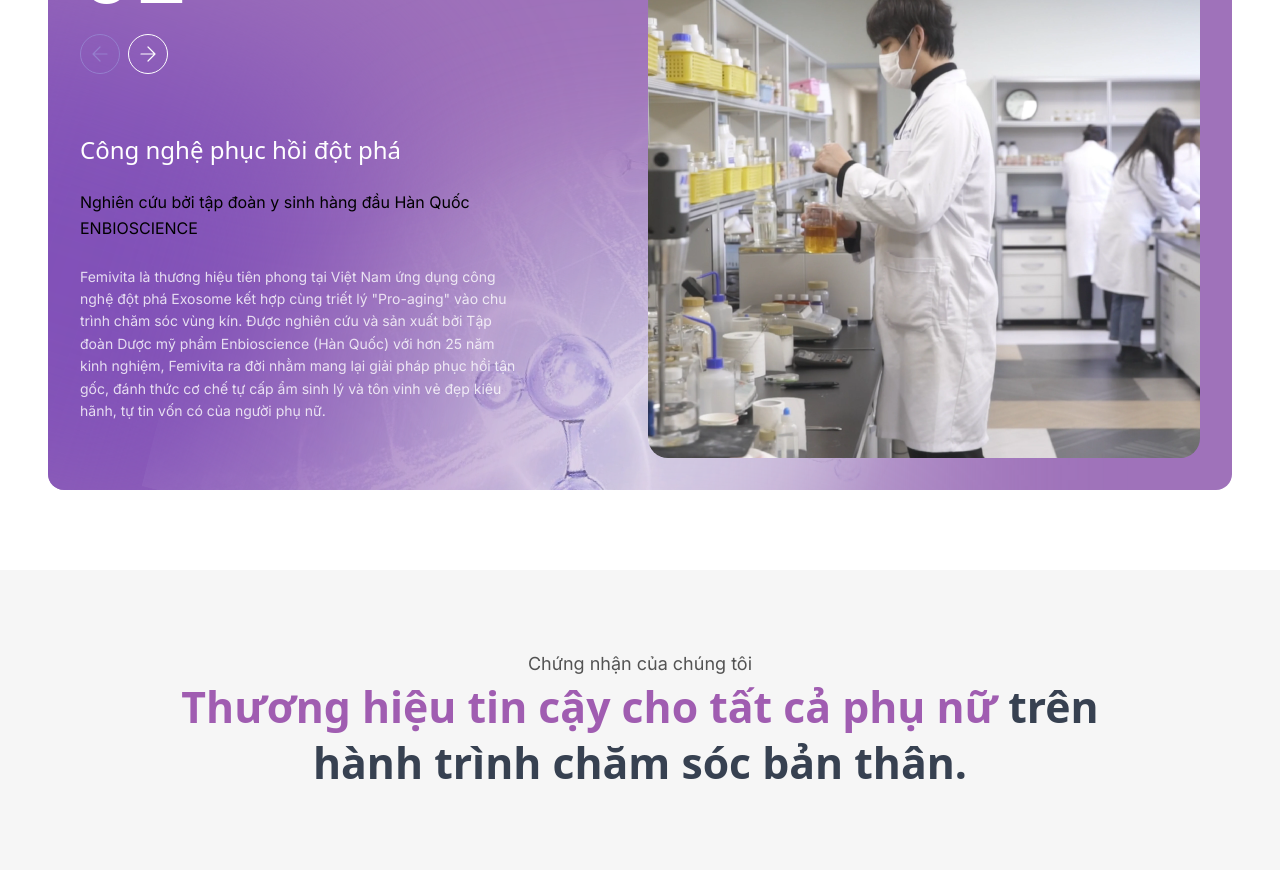
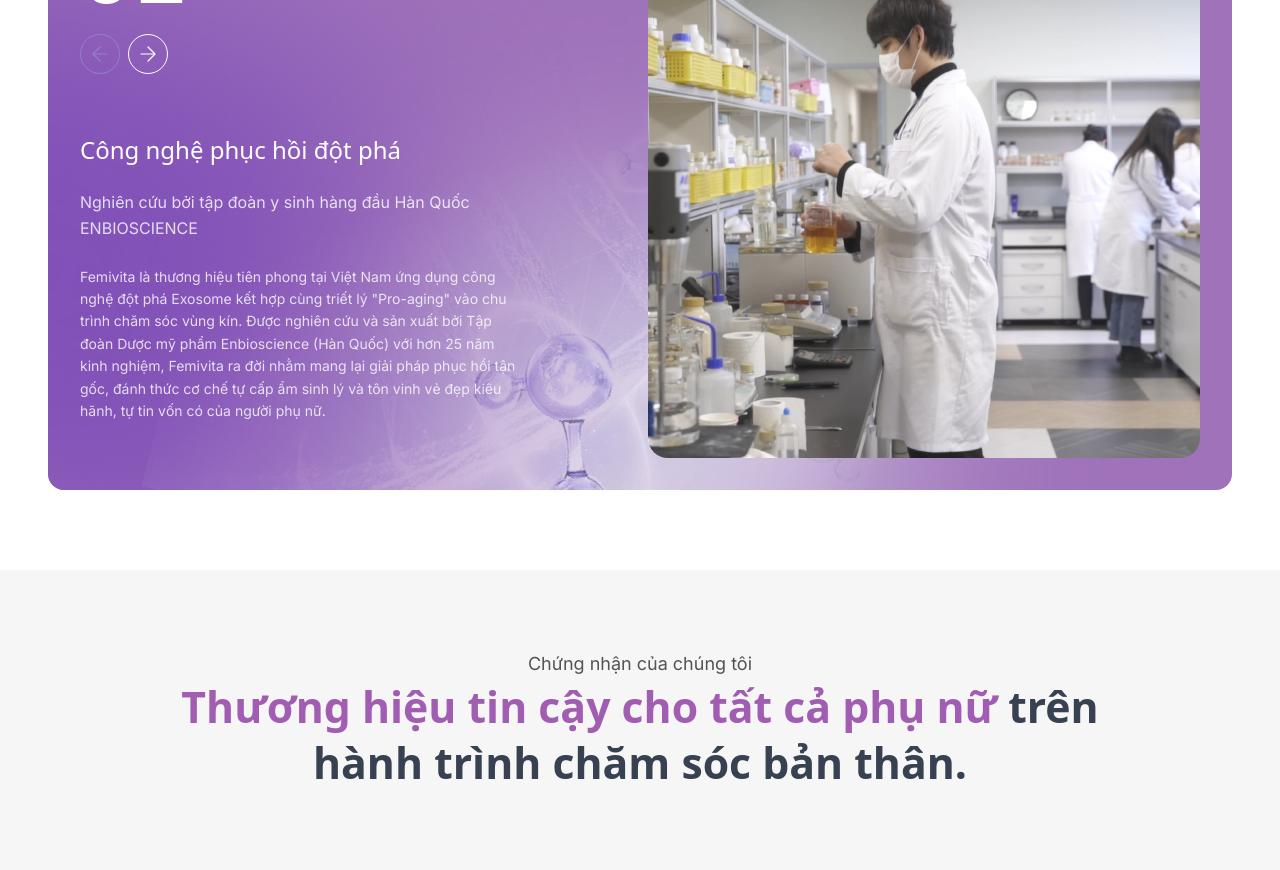
Before and after one commit to kidiezyllex/femivita, a Next.js app: page /story in a window 1280 px wide. Shown: the part 780-1650 px from the top of the page. Built offline with nearby package versions, Linux system fonts and the light colour scheme; no server answers; a web font is replaced by a local one.

Commit message:
feat: update SlideText component styling for improved readability and layout

```diff
--- a/src/components/Brand/BrandIntro/BrandIntroParts.tsx
+++ b/src/components/Brand/BrandIntro/BrandIntroParts.tsx
@@ -141,13 +141,15 @@ export const SlideText: React.FC<{ slide: BrandIntroSlide; className?: string }>
     animate={{ opacity: 1, y: 0 }}
     exit={{ opacity: 0, y: -8 }}
     transition={{ duration: 0.3, ease: [0.22, 1, 0.36, 1] }}
-    className={cn("absolute inset-x-0 top-0 flex w-full max-w-[437px] flex-col", className)}
+    className={cn("absolute inset-x-0 top-0 flex w-full max-w-[440px] flex-col", className)}
   >
     <h3 className="font-sans text-xl font-medium leading-[1.4] text-white lg:text-2xl">
       {slide.title}
     </h3>
     <div className="flex flex-col gap-6 pt-6">
-      {slide.lead && <p className="font-google-sans text-base leading-[1.6]">{slide.lead}</p>}
+      {slide.lead && (
+        <p className="font-google-sans text-base leading-[1.6] text-white/80">{slide.lead}</p>
+      )}
       <p className="font-google-sans text-sm leading-[1.6] text-white/80">{slide.description}</p>
     </div>
   </motion.div>
```
